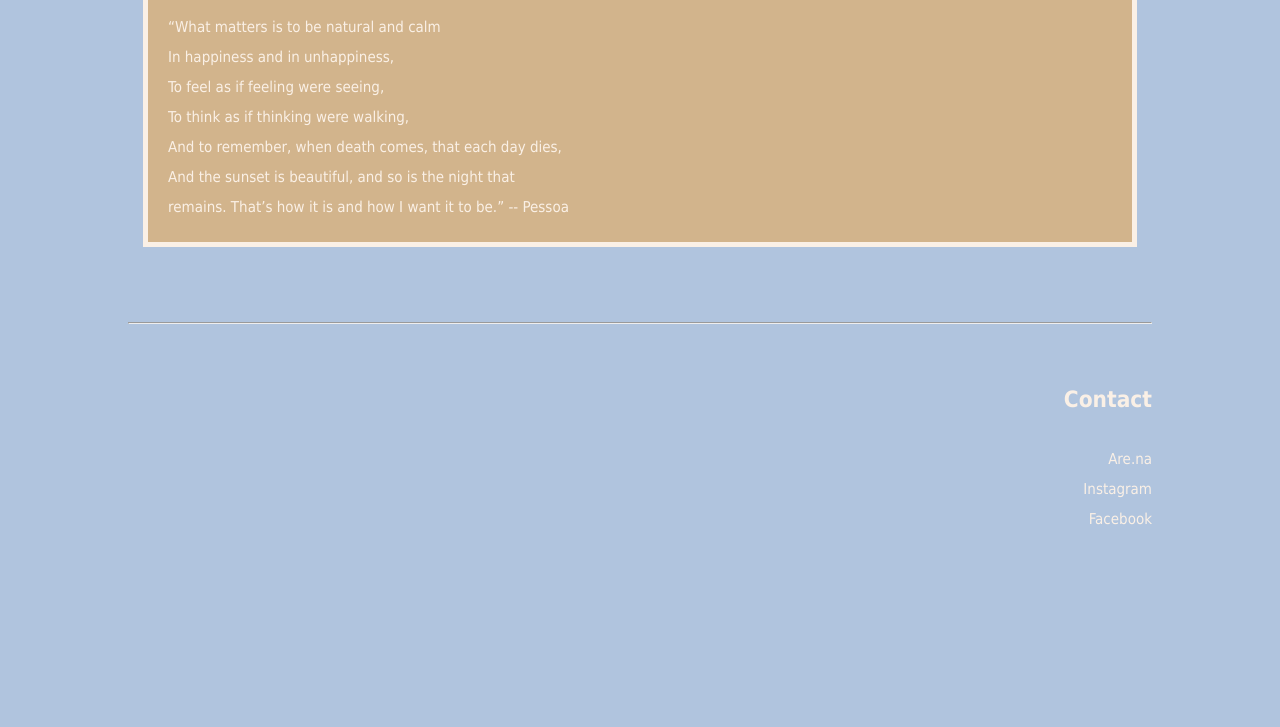
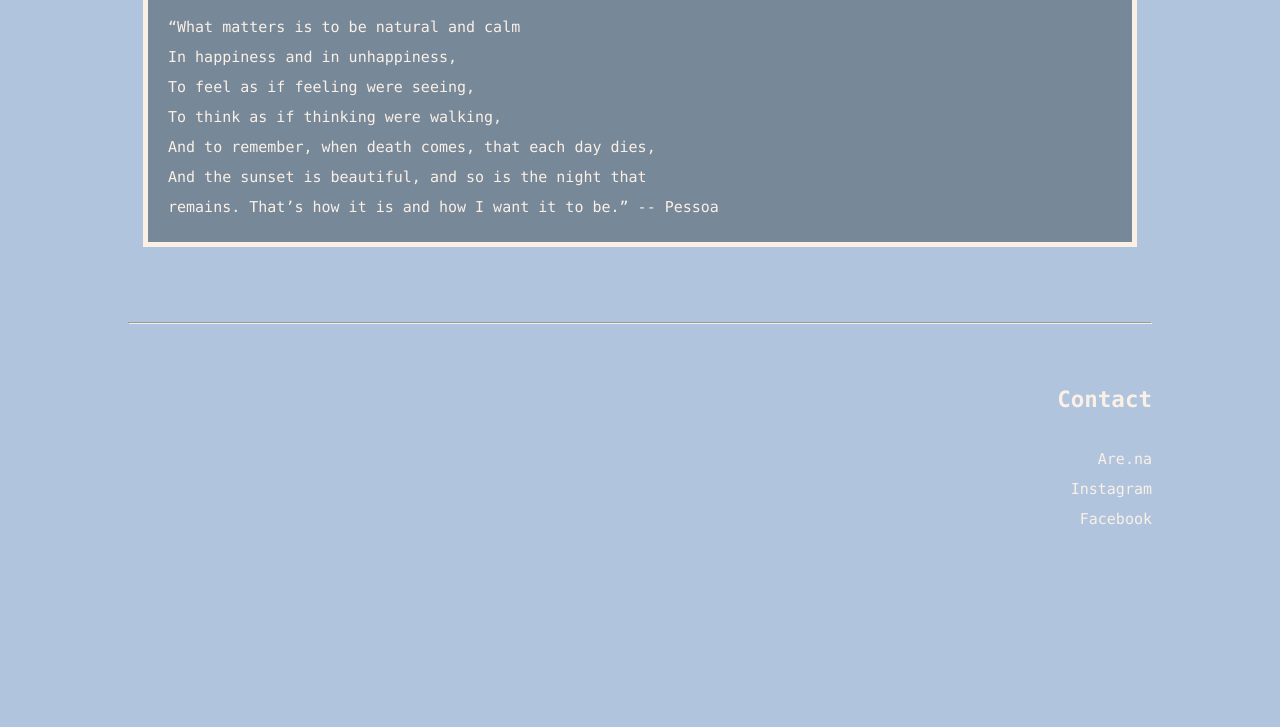
Before and after one commit to janaheylen/janaheylen.github.io, a plain HTML site: page index.html in a window 1280 px wide. Shown: the part 2810-3537 px from the top of the page. Drawn offline with Linux system fonts and the light colour scheme.

Commit message:
last one

```diff
--- a/css/style.css
+++ b/css/style.css
@@ -14,7 +14,7 @@ body{
   background: LightSteelBlue;
   color: Linen;
 
-  font-family: Tahoma, arial, serif;
+  font-family: Lucida Console, arial, serif;
   font-size: 15px;
   font-weight: normal;
 
@@ -32,7 +32,7 @@ body{
   }
 
   .box-1{
-    background-color: tan;
+    background-color: lightslategrey;
 
     border:5px Linen solid;
     padding: 20px;
```
